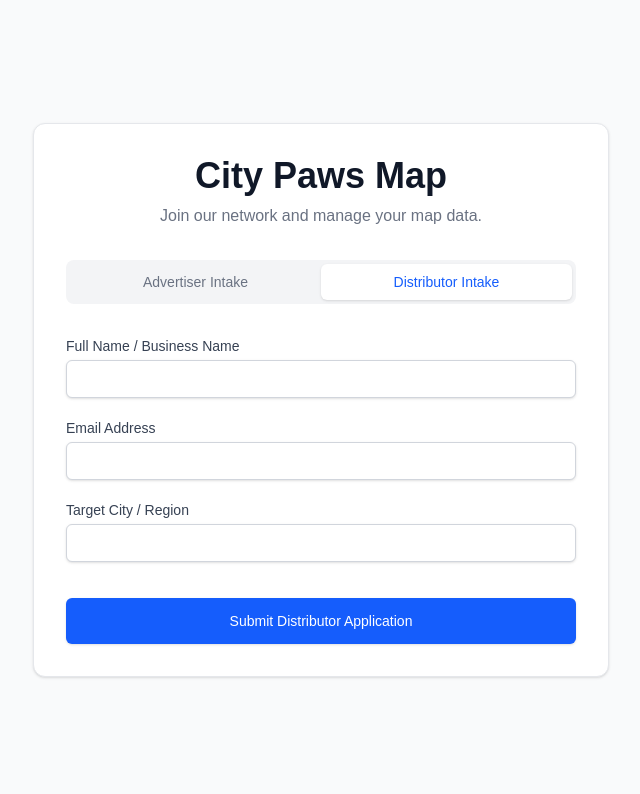
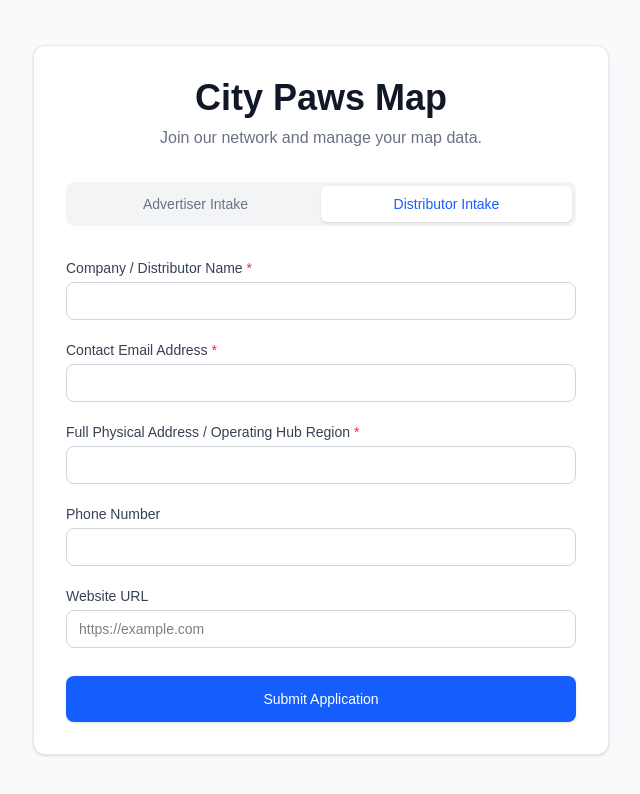
Before and after one commit to soknaughty/urban-city-map, a Next.js app: page /join in a window 1280 px wide. Both pictures are taken after a click on the button "Distributor Intake". Shown: the top 794 px of the page, without its empty margins (319-959 px from the left). Built offline with nearby package versions, Linux system fonts and the light colour scheme; no server answers.

Commit message:
feat: implement unified conditional onboarding layout for dual data models

```diff
--- a/app/join/page.tsx
+++ b/app/join/page.tsx
@@ -1,53 +1,132 @@
 'use client';
 
-import { useState } from 'react';
+import { useState, Suspense } from 'react';
+import { useSearchParams } from 'next/navigation';
 import { supabase } from '../../lib/supabase';
 
-export default function RootLandingPage() {
+// Your live Stripe payment links matching your SKU logic
+const STRIPE_LINKS: Record<string, Record<string, string>> = {
+  silver_z: { usd: 'https://buy.stripe.com/mock_silver_link' },
+  gold_x: { usd: 'https://buy.stripe.com/mock_gold_link' },
+  banner: { usd: 'https://buy.stripe.com/mock_banner_link' },
+};
+
+function OnboardingManager() {
+  const searchParams = useSearchParams();
   const [userType, setUserType] = useState<'advertisers' | 'distributors'>('advertisers');
+
+  // URL Parameter Extraction
+  const sku = searchParams.get('sku') || '';
+  const category = searchParams.get('category') || '';
+  const currency = searchParams.get('currency') || 'usd';
+
+  const normalizedSku = sku.toLowerCase();
+  const normalizedCurrency = currency.toLowerCase();
+  const isValidSku = normalizedSku in STRIPE_LINKS;
+  const isValidCategory = category.length > 0;
+
+  // Shared Form Fields State
   const [businessName, setBusinessName] = useState('');
   const [email, setEmail] = useState('');
   const [addressString, setAddressString] = useState('');
-  const [status, setStatus] = useState<{ type: 'success' | 'error' | null; message: string }>({ type: null, message: '' });
-  const [loading, setLoading] = useState(false);
+  const [phone, setPhone] = useState('');
+  const [websiteUrl, setWebsiteUrl] = useState('');
+  const [insiderTip, setInsiderTip] = useState('');
+
+  // App Performance State
+  const [status, setStatus] = useState<'idle' | 'submitting' | 'redirecting' | 'error'>('idle');
+  const [statusMessage, setStatusMessage] = useState<string | null>(null);
+
+  // Auto-calculate package tiers for advertisers
+  let tier = 'silver';
+  if (normalizedSku.includes('bnr_wk')) tier = 'banner';
+  else if (normalizedSku.endsWith('_x')) tier = 'gold';
 
   const handleSubmit = async (e: React.FormEvent) => {
     e.preventDefault();
-    setLoading(true);
-    setStatus({ type: null, message: '' });
+    setStatus('submitting');
+    setStatusMessage(null);
 
     try {
-      const { error } = await supabase
-        .from(userType)
+      if (userType === 'advertisers') {
+        // --- ADVERTISER SUBMISSION ROUTE ---
+        const { data, error } = await supabase
+          .from('advertisers')
           .insert([
             {
               business_name: businessName,
               address_string: addressString,
-            // If your tables have an email column, uncomment the line below:
-            // email: email,
+              phone: phone || null,
+              website_url: websiteUrl || null,
+              insider_tip: insiderTip || null,
+              tier: tier,
+              category: category || 'general',
+              is_active: true,
+            }
+          ])
+          .select()
+          .single();
+
+        if (error) throw error;
+
+        // Fetch generated ID and pass to Stripe checkout routing path
+        const advertiserId = data?.id;
+        const stripeBaseUrl = STRIPE_LINKS[normalizedSku]?.[normalizedCurrency];
+
+        if (!stripeBaseUrl) throw new Error('No matching Stripe checkout link configuration found for this specific plan.');
+
+        const checkoutUrl = new URL(stripeBaseUrl);
+        checkoutUrl.searchParams.set('client_reference_id', advertiserId);
+
+        setStatus('redirecting');
+        window.location.href = checkoutUrl.toString();
+
+      } else {
+        // --- DISTRIBUTOR SUBMISSION ROUTE ---
+        const { error } = await supabase
+          .from('distributors')
+          .insert([
+            {
+              business_name: businessName,
+              address_string: addressString,
+              phone: phone || null,
+              website_url: websiteUrl || null,
+              is_active: false, // Keeping inactive until manually approved in admin dashboard
             }
           ]);
 
         if (error) throw error;
 
-      setStatus({
-        type: 'success',
-        message: 'Your application has been received successfully!'
-      });
+        setStatus('idle');
+        setStatusMessage('Distributor profile successfully submitted! Our team will review your application shortly.');
 
+        // Reset fields upon successful distributor signup
         setBusinessName('');
         setEmail('');
         setAddressString('');
-    } catch (error) {
-      const errorMessage = error instanceof Error ? error.message : 'An unknown error occurred';
-      setStatus({ type: 'error', message: errorMessage });
-    } finally {
-      setLoading(false);
+        setPhone('');
+        setWebsiteUrl('');
+      }
+    } catch (err: any) {
+      setStatusMessage(err?.message || 'An error occurred during verification. Please try again.');
+      setStatus('error');
     }
   };
 
+  if (status === 'redirecting') {
     return (
-    <div className="min-h-screen bg-gray-50 flex flex-col items-center justify-center p-6">
+      <div className="flex min-h-screen items-center justify-center bg-gray-50 p-4 text-black">
+        <div className="w-full max-w-md bg-white border border-gray-200 rounded-xl shadow-sm p-8 text-center space-y-4">
+          <div className="w-8 h-8 border-4 border-blue-600 border-t-transparent rounded-full animate-spin mx-auto"></div>
+          <h2 className="text-lg font-semibold text-gray-900">Redirecting to secure checkout…</h2>
+          <p className="text-sm text-gray-500">Please wait while we transfer you to Stripe.</p>
+        </div>
+      </div>
+    );
+  }
+
+  return (
+    <div className="min-h-screen bg-gray-50 flex flex-col items-center justify-center p-6 text-black">
       <div className="max-w-xl w-full bg-white border border-gray-200 rounded-xl shadow-sm p-8">
 
         <header className="text-center mb-8">
@@ -55,90 +134,129 @@ export default function RootLandingPage() {
           <p className="text-gray-500">Join our network and manage your map data.</p>
         </header>
 
-        {/* Form Type Toggle */}
+        {/* Global Multi-Tenant Form Toggle Switch */}
         <div className="flex justify-center mb-8 bg-gray-100 p-1 rounded-lg">
           <button
-            onClick={() => setUserType('advertisers')}
+            onClick={() => { setUserType('advertisers'); setStatusMessage(null); }}
             type="button"
             className={`flex-1 py-2 px-4 rounded-md text-sm font-medium transition-all ${
-              userType === 'advertisers'
-                ? 'bg-white shadow-sm text-blue-600'
-                : 'text-gray-500 hover:text-gray-700'
+              userType === 'advertisers' ? 'bg-white shadow-sm text-blue-600' : 'text-gray-500 hover:text-gray-700'
             }`}
           >
             Advertiser Intake
           </button>
           <button
-            onClick={() => setUserType('distributors')}
+            onClick={() => { setUserType('distributors'); setStatusMessage(null); }}
             type="button"
             className={`flex-1 py-2 px-4 rounded-md text-sm font-medium transition-all ${
-              userType === 'distributors'
-                ? 'bg-white shadow-sm text-blue-600'
-                : 'text-gray-500 hover:text-gray-700'
+              userType === 'distributors' ? 'bg-white shadow-sm text-blue-600' : 'text-gray-500 hover:text-gray-700'
             }`}
           >
             Distributor Intake
           </button>
         </div>
 
-        {/* Status Message Notification banner */}
-        {status.type && (
+        {/* Notification Feedback Messages Banners */}
+        {statusMessage && (
           <div className={`mb-6 p-4 rounded-lg text-sm border ${
-            status.type === 'success'
-              ? 'bg-green-50 text-green-800 border-green-200'
-              : 'bg-red-50 text-red-800 border-red-200'
+            status === 'error' ? 'bg-red-50 text-red-800 border-red-200' : 'bg-green-50 text-green-800 border-green-200'
           }`}>
-            {status.message}
+            <strong className="block font-semibold">{status === 'error' ? 'Submission failed' : 'Success'}</strong>
+            <span>{statusMessage}</span>
           </div>
         )}
 
-        {/* Interactive Form */}
+        {/* CONDITION 1: ADVERTISER SECURITY FALLBACK ENFORCEMENT */}
+        {userType === 'advertisers' && (!isValidSku || !isValidCategory) ? (
+          <div className="p-6 text-center bg-amber-50 border border-amber-200 rounded-xl">
+            <h2 className="text-lg font-bold text-amber-900 mb-1">Invalid Onboarding Link</h2>
+            <p className="text-sm text-amber-700">
+              Advertiser setup requires specific plan attributes. Please use the personalized payment registration link emailed directly to your company.
+            </p>
+          </div>
+        ) : (
+          /* CONDITION 2: ACTIVE FORMS MATRIX RENDERING ENGINE */
           <form onSubmit={handleSubmit} className="space-y-5">
             <div>
-            <label className="block text-sm font-medium text-gray-700">Full Name / Business Name</label>
+              <label className="block text-sm font-medium text-gray-700">
+                {userType === 'advertisers' ? 'Business Name' : 'Company / Distributor Name'} <span className="text-red-500">*</span>
+              </label>
               <input
-              type="text"
-              required
-              value={businessName}
-              onChange={(e) => setBusinessName(e.target.value)}
-              className="mt-1 block w-full border border-gray-300 rounded-md shadow-sm py-2 px-3 focus:outline-none focus:ring-blue-500 focus:border-blue-500 sm:text-sm text-black bg-white"
+                type="text" required value={businessName} onChange={(e) => setBusinessName(e.target.value)}
+                className="mt-1 block w-full border border-gray-300 rounded-lg py-2 px-3 focus:outline-none focus:ring-2 focus:ring-blue-500 text-sm bg-white text-black"
               />
             </div>
 
             <div>
-            <label className="block text-sm font-medium text-gray-700">Email Address</label>
+              <label className="block text-sm font-medium text-gray-700">
+                Contact Email Address <span className="text-red-500">*</span>
+              </label>
               <input
-              type="email"
-              required
-              value={email}
-              onChange={(e) => setEmail(e.target.value)}
-              className="mt-1 block w-full border border-gray-300 rounded-md shadow-sm py-2 px-3 focus:outline-none focus:ring-blue-500 focus:border-blue-500 sm:text-sm text-black bg-white"
+                type="email" required value={email} onChange={(e) => setEmail(e.target.value)}
+                className="mt-1 block w-full border border-gray-300 rounded-lg py-2 px-3 focus:outline-none focus:ring-2 focus:ring-blue-500 text-sm bg-white text-black"
               />
             </div>
 
             <div>
-            <label className="block text-sm font-medium text-gray-700">Target City / Region</label>
+              <label className="block text-sm font-medium text-gray-700">
+                Full Physical Address / Operating Hub Region <span className="text-red-500">*</span>
+              </label>
               <input
-              type="text"
-              required
-              value={addressString}
-              onChange={(e) => setAddressString(e.target.value)}
-              className="mt-1 block w-full border border-gray-300 rounded-md shadow-sm py-2 px-3 focus:outline-none focus:ring-blue-500 focus:border-blue-500 sm:text-sm text-black bg-white"
+                type="text" required value={addressString} onChange={(e) => setAddressString(e.target.value)}
+                className="mt-1 block w-full border border-gray-300 rounded-lg py-2 px-3 focus:outline-none focus:ring-2 focus:ring-blue-500 text-sm bg-white text-black"
               />
             </div>
 
-          <div className="pt-4">
+            <div>
+              <label className="block text-sm font-medium text-gray-700">Phone Number</label>
+              <input
+                type="tel" value={phone} onChange={(e) => setPhone(e.target.value)}
+                className="mt-1 block w-full border border-gray-300 rounded-lg py-2 px-3 focus:outline-none focus:ring-2 focus:ring-blue-500 text-sm bg-white text-black"
+              />
+            </div>
+
+            <div>
+              <label className="block text-sm font-medium text-gray-700">Website URL</label>
+              <input
+                type="url" placeholder="https://example.com" value={websiteUrl} onChange={(e) => setWebsiteUrl(e.target.value)}
+                className="mt-1 block w-full border border-gray-300 rounded-lg py-2 px-3 focus:outline-none focus:ring-2 focus:ring-blue-500 text-sm bg-white text-black"
+              />
+            </div>
+
+            {/* CUSTOM UNIQUE FIELD EXCLUSIVE TO ADVERTISERS */}
+            {userType === 'advertisers' && (
+              <div>
+                <label className="block text-sm font-medium text-gray-700">Insider Tip / Special Promotion Card Details</label>
+                <textarea
+                  rows={4} value={insiderTip} onChange={(e) => setInsiderTip(e.target.value)}
+                  className="mt-1 block w-full border border-gray-300 rounded-lg py-2 px-3 focus:outline-none focus:ring-2 focus:ring-blue-500 text-sm bg-white text-black"
+                />
+              </div>
+            )}
+
+            <div className="pt-2">
               <button
-              type="submit"
-              disabled={loading}
-              className="w-full flex justify-center py-3 px-4 border border-transparent rounded-md shadow-sm text-sm font-medium text-white bg-blue-600 hover:bg-blue-700 focus:outline-none focus:ring-2 focus:ring-offset-2 focus:ring-blue-500 disabled:bg-blue-400 transition-colors"
+                type="submit" disabled={status === 'submitting'}
+                className="w-full flex justify-center items-center py-3 px-4 border border-transparent rounded-lg shadow-sm text-sm font-medium text-white bg-blue-600 hover:bg-blue-700 focus:outline-none focus:ring-2 focus:ring-offset-2 focus:ring-blue-500 disabled:bg-blue-400 transition-colors"
               >
-              {loading ? 'Submitting...' : `Submit ${userType === 'advertisers' ? 'Advertiser' : 'Distributor'} Application`}
+                {status === 'submitting' ? 'Processing Connection...' : userType === 'advertisers' ? 'Continue to Checkout' : 'Submit Application'}
               </button>
             </div>
           </form>
-
+        )}
       </div>
     </div>
   );
 }
+
+export default function OnboardingPage() {
+  return (
+    <Suspense fallback={
+      <div className="min-h-screen bg-gray-50 flex items-center justify-center text-black">
+        <div className="w-8 h-8 border-4 border-blue-600 border-t-transparent rounded-full animate-spin"></div>
+      </div>
+    }>
+      <OnboardingManager />
+    </Suspense>
+  );
+}
```
Lines whose indentation alone changed are shown as unchanged.
